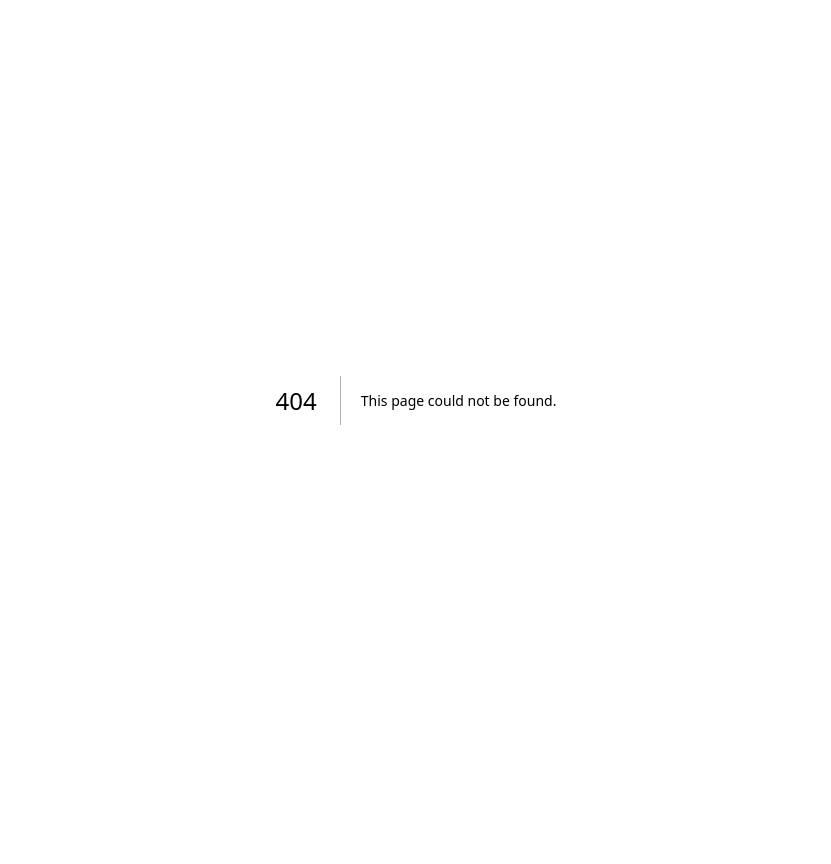
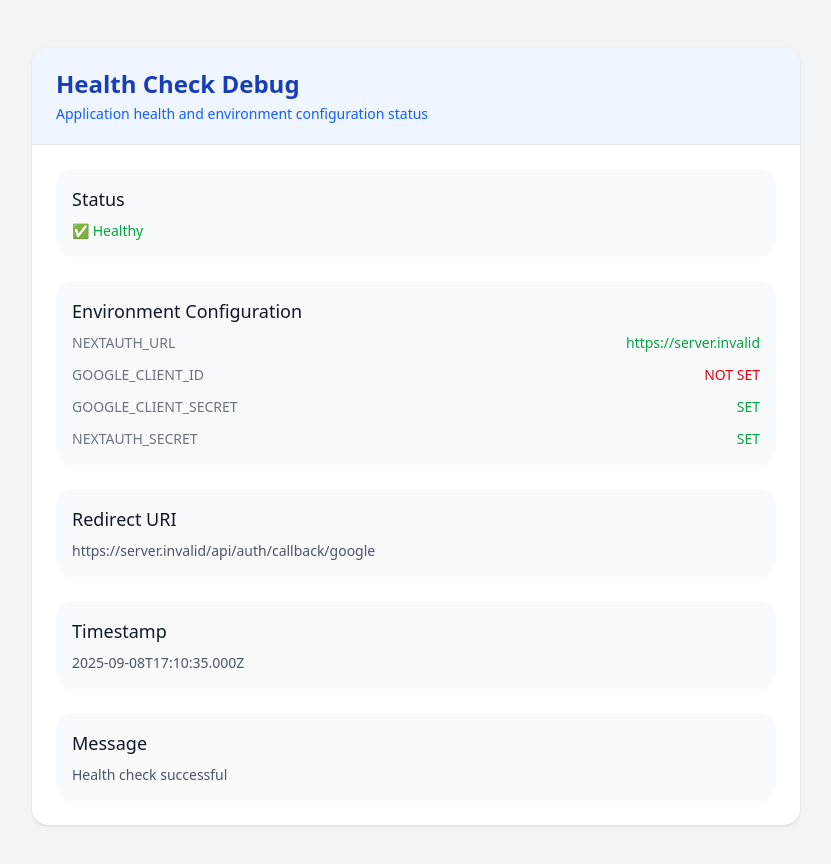
Before and after one commit to Chiranjeevi005/Digital-E-Gram-Panchayat, a Next.js app: page /debug-health in a window 1280 px wide. Before the commit this address had no page. Shown: the top 864 px of the page, without its empty margins (224-1055 px from the left). Before the commit the page ends 800 px from the top, so only its background shows below. Built offline with nearby package versions, Linux system fonts and the light colour scheme; no server answers.

Commit message:
Add health check API and debug page for authentication troubleshooting

```diff
--- /dev/null
+++ b/src/app/api/health-check/route.ts
@@ -0,0 +1,43 @@
+import { NextResponse } from 'next/server'
+
+export async function GET() {
+  try {
+    // Check environment variables
+    const envCheck = {
+      NEXTAUTH_URL: process.env.NEXTAUTH_URL || 'NOT SET',
+      GOOGLE_CLIENT_ID: process.env.GOOGLE_CLIENT_ID ? 'SET' : 'NOT SET',
+      GOOGLE_CLIENT_SECRET: process.env.GOOGLE_CLIENT_SECRET ? 'SET' : 'NOT SET',
+      NEXTAUTH_SECRET: process.env.NEXTAUTH_SECRET ? 'SET' : 'NOT SET',
+    }
+
+    // Check if required variables are present
+    const isConfigured = !!(
+      process.env.NEXTAUTH_URL &&
+      process.env.GOOGLE_CLIENT_ID &&
+      process.env.GOOGLE_CLIENT_SECRET &&
+      process.env.NEXTAUTH_SECRET
+    )
+
+    return NextResponse.json({
+      success: true,
+      message: 'Health check successful',
+      timestamp: new Date().toISOString(),
+      environment: process.env.NODE_ENV || 'development',
+      envCheck,
+      isConfigured,
+      redirectUri: process.env.NEXTAUTH_URL
+        ? `${process.env.NEXTAUTH_URL}/api/auth/callback/google`
+        : 'NEXTAUTH_URL not set'
+    })
+  } catch (error) {
+    console.error('Health check error:', error)
+    return NextResponse.json(
+      {
+        success: false,
+        error: error instanceof Error ? error.message : 'Unknown error',
+        timestamp: new Date().toISOString()
+      },
+      { status: 500 }
+    )
+  }
+}
--- /dev/null
+++ b/src/app/debug-health/page.tsx
@@ -0,0 +1,112 @@
+'use client'
+
+import { useState, useEffect } from 'react'
+
+export default function DebugHealth() {
+  const [healthData, setHealthData] = useState<any>(null)
+  const [loading, setLoading] = useState(true)
+  const [error, setError] = useState<string | null>(null)
+
+  useEffect(() => {
+    const fetchHealthData = async () => {
+      try {
+        setLoading(true)
+        const response = await fetch('/api/health-check')
+        const data = await response.json()
+        setHealthData(data)
+      } catch (err) {
+        setError(err instanceof Error ? err.message : 'Unknown error')
+      } finally {
+        setLoading(false)
+      }
+    }
+
+    fetchHealthData()
+  }, [])
+
+  if (loading) {
+    return (
+      <div className="min-h-screen flex items-center justify-center bg-gray-100">
+        <div className="text-center">
+          <div className="animate-spin rounded-full h-12 w-12 border-b-2 border-gray-900 mx-auto"></div>
+          <p className="mt-4 text-gray-600">Checking health...</p>
+        </div>
+      </div>
+    )
+  }
+
+  if (error) {
+    return (
+      <div className="min-h-screen flex items-center justify-center bg-gray-100">
+        <div className="bg-white p-8 rounded-lg shadow-md max-w-2xl w-full">
+          <h1 className="text-2xl font-bold text-red-600 mb-4">Error</h1>
+          <p className="text-gray-700">{error}</p>
+        </div>
+      </div>
+    )
+  }
+
+  return (
+    <div className="min-h-screen bg-gray-100 py-12 px-4 sm:px-6 lg:px-8">
+      <div className="max-w-3xl mx-auto">
+        <div className="bg-white shadow overflow-hidden sm:rounded-lg">
+          <div className="px-4 py-5 sm:px-6 bg-blue-50">
+            <h1 className="text-2xl font-bold text-blue-800">Health Check Debug</h1>
+            <p className="mt-1 text-sm text-blue-600">
+              Application health and environment configuration status
+            </p>
+          </div>
+          <div className="border-t border-gray-200">
+            <div className="px-4 py-5 sm:p-6">
+              <div className="grid grid-cols-1 gap-6">
+                <div className="bg-gray-50 p-4 rounded-lg">
+                  <h2 className="text-lg font-medium text-gray-900 mb-2">Status</h2>
+                  <p className={`text-sm ${healthData?.success ? 'text-green-600' : 'text-red-600'}`}>
+                    {healthData?.success ? '✅ Healthy' : '❌ Unhealthy'}
+                  </p>
+                </div>
+
+                <div className="bg-gray-50 p-4 rounded-lg">
+                  <h2 className="text-lg font-medium text-gray-900 mb-2">Environment Configuration</h2>
+                  <div className="mt-2 grid grid-cols-1 gap-3">
+                    {healthData?.envCheck && Object.entries(healthData.envCheck).map(([key, value]) => (
+                      <div key={key} className="flex justify-between">
+                        <span className="text-sm font-medium text-gray-500">{key}</span>
+                        <span className={`text-sm font-medium ${value === 'SET' || (typeof value === 'string' && value !== 'NOT SET') ? 'text-green-600' : 'text-red-600'}`}>
+                          {String(value)}
+                        </span>
+                      </div>
+                    ))}
+                  </div>
+                </div>
+
+                <div className="bg-gray-50 p-4 rounded-lg">
+                  <h2 className="text-lg font-medium text-gray-900 mb-2">Redirect URI</h2>
+                  <p className="text-sm text-gray-600 break-all">
+                    {healthData?.redirectUri}
+                  </p>
+                </div>
+
+                <div className="bg-gray-50 p-4 rounded-lg">
+                  <h2 className="text-lg font-medium text-gray-900 mb-2">Timestamp</h2>
+                  <p className="text-sm text-gray-600">
+                    {healthData?.timestamp}
+                  </p>
+                </div>
+
+                {healthData?.message && (
+                  <div className="bg-gray-50 p-4 rounded-lg">
+                    <h2 className="text-lg font-medium text-gray-900 mb-2">Message</h2>
+                    <p className="text-sm text-gray-600">
+                      {healthData.message}
+                    </p>
+                  </div>
+                )}
+              </div>
+            </div>
+          </div>
+        </div>
+      </div>
+    </div>
+  )
+}
```
